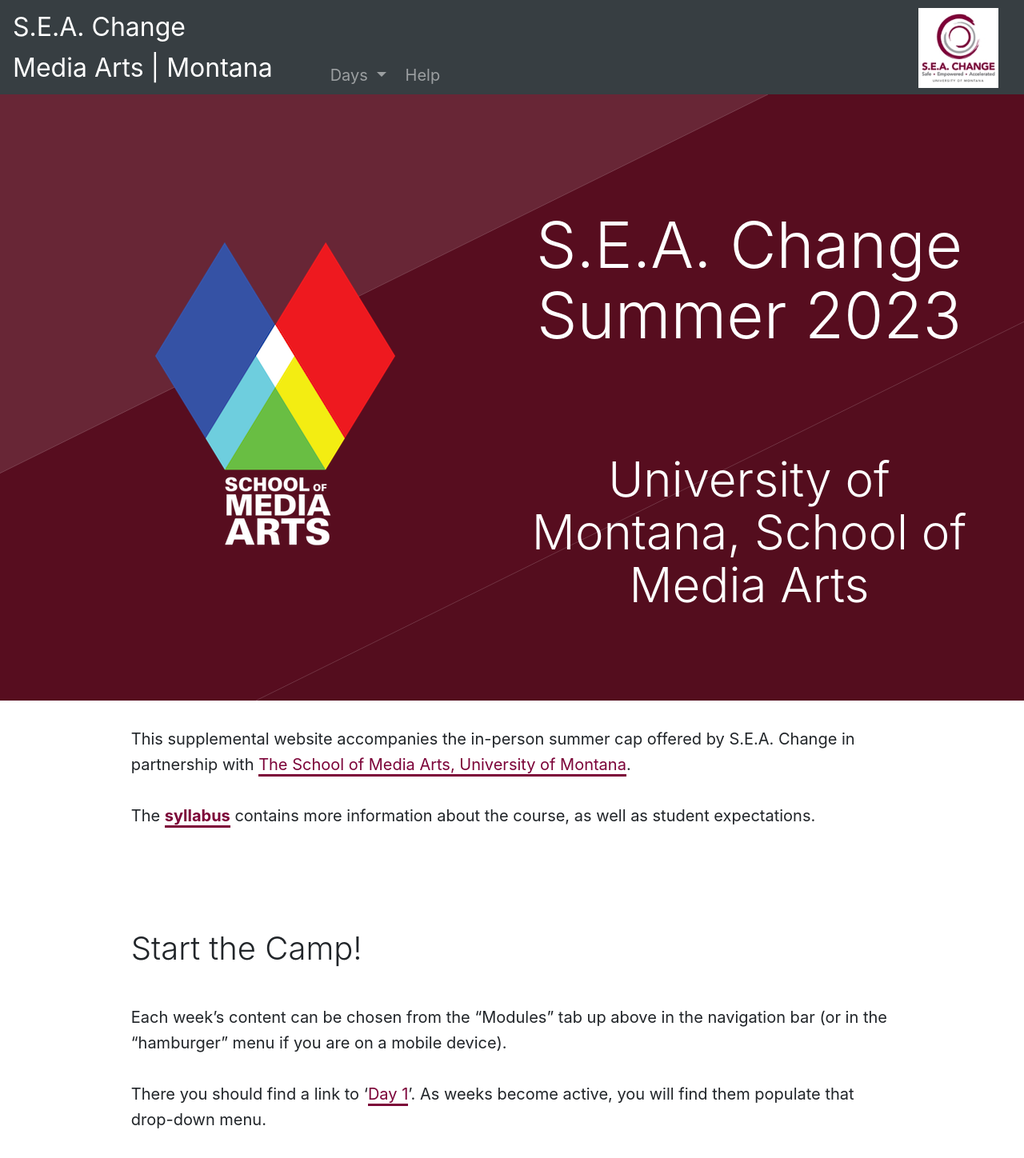
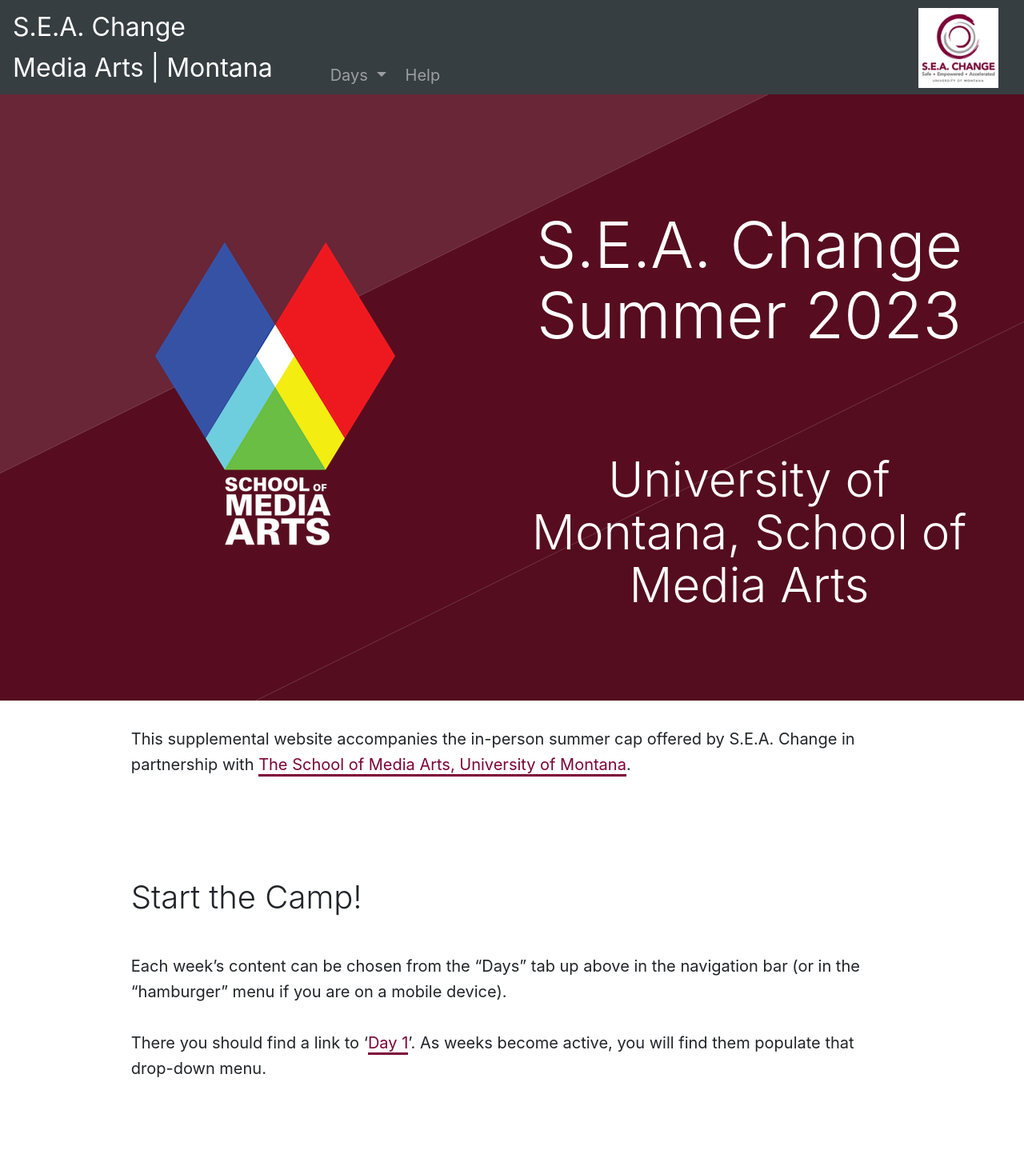
Before and after one commit to Montana-Media-Arts/SEAChange, a Jekyll site: the page built from index.markdown, in a window 1280 px wide. Shown: the whole page at 80% size. Built offline with Jekyll 4.4.1, drawn with Linux system fonts in a browser that asks for light colours; nearby versions of some CDN libraries; after the commit the page ends 1384 px from its top, so only the background shows below that.

Commit message:
Update index.markdown

```diff
--- a/index.markdown
+++ b/index.markdown
@@ -6,11 +6,9 @@ published: true
 
 This supplemental website accompanies the in-person summer cap offered by S.E.A. Change in partnership with [The School of Media Arts, University of Montana](http://www.umt.edu/mediaarts/).
 
-The [**syllabus**]({{ site.baseurl }}/syllabus/ ) contains more information about the course, as well as student expectations.
-
 ### Start the Camp!
 
-Each week's content can be chosen from the "Modules" tab up above in the navigation bar (or in the "hamburger" menu if you are on a mobile device).
+Each week's content can be chosen from the "Days" tab up above in the navigation bar (or in the "hamburger" menu if you are on a mobile device).
 
 There you should find a link to '[Day 1]({{site.baseurl}}/modules/day-1/welcome-to-mart120/)'. As weeks become active, you will find them populate that drop-down menu.
 
```
